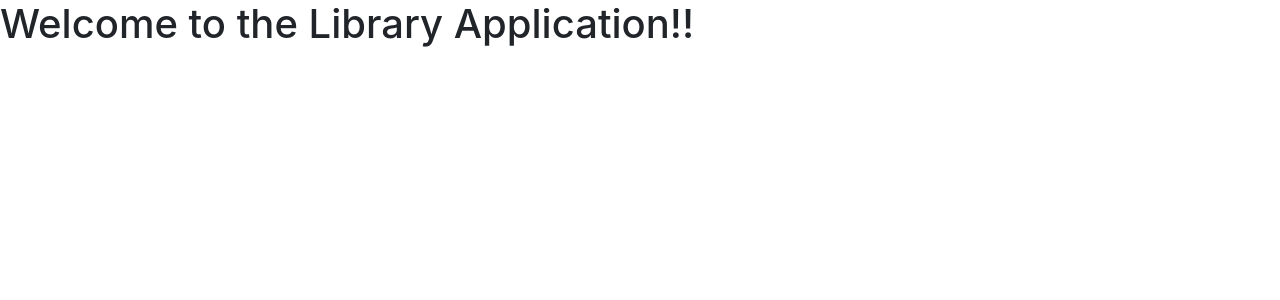
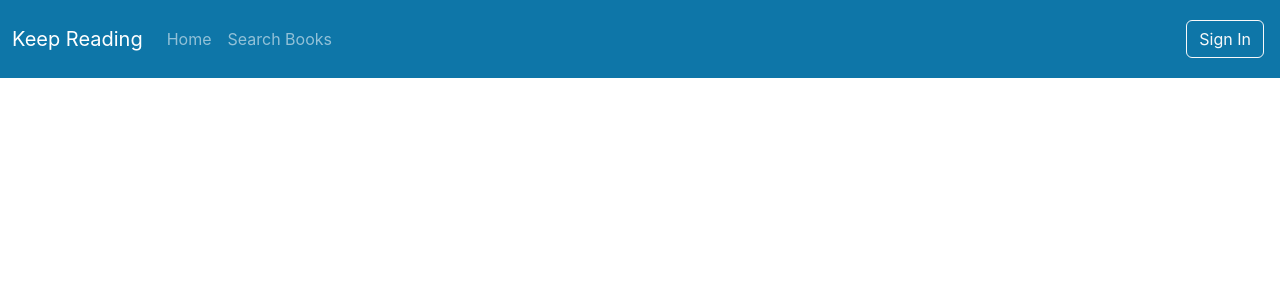
Before and after one commit to hiren2599/library-app, a React (Create React App) app in the folder 03-frontend/react-library/: page / in a window 1280 px wide. Shown: the top 300 px of the page. Built offline with nearby package versions, Linux system fonts and the light colour scheme; the HTML template or start-up script is replaced by a standard one.

Commit message:
Create Navbar

```diff
--- a/03-frontend/react-library/src/App.tsx
+++ b/03-frontend/react-library/src/App.tsx
@@ -1,12 +1,9 @@
-import React from 'react';
-import './App.css';
+import React from "react";
+import "./App.css";
+import { Navbar } from "./Layouts/NavbarAndFooter/Navbar";
 
 function App() {
-  return (
-    <div className="App">
-      <h1>Welcome to the Library Application!!</h1>
-    </div>
-  );
+	return <Navbar />;
 }
 
 export default App;
--- /dev/null
+++ b/03-frontend/react-library/src/Layouts/NavbarAndFooter/Navbar.tsx
@@ -0,0 +1,41 @@
+export const Navbar = () => {
+	return (
+		<nav className="navbar navbar-expand-lg navbar-dark main-color py-3">
+			<div className="container-fluid">
+				<span className="navbar-brand">Keep Reading</span>
+				<button
+					className="navbar-toggler"
+					type="button"
+					data-bs-toggle="collapse"
+					data-bs-target="#navbarNavDropDown"
+					aria-controls="navbarNavDropDown"
+					aria-expanded="false"
+					aria-label="Toggle Navigation"
+				>
+					<span className="navbar-toggler-icon"></span>
+				</button>
+				<div className="collapse navbar-collapse" id="navbarNavDropDown">
+					<ul className="navbar-nav">
+						<li className="nav-item">
+							<a className="nav-link" href="#">
+								Home
+							</a>
+						</li>
+						<li className="nav-item">
+							<a className="nav-link" href="#">
+								Search Books
+							</a>
+						</li>
+					</ul>
+					<ul className="navbar-nav ms-auto">
+						<li className="nav-item m-1">
+							<a type="button" className="btn btn-outline-light" href="#">
+								Sign In
+							</a>
+						</li>
+					</ul>
+				</div>
+			</div>
+		</nav>
+	);
+};
```
